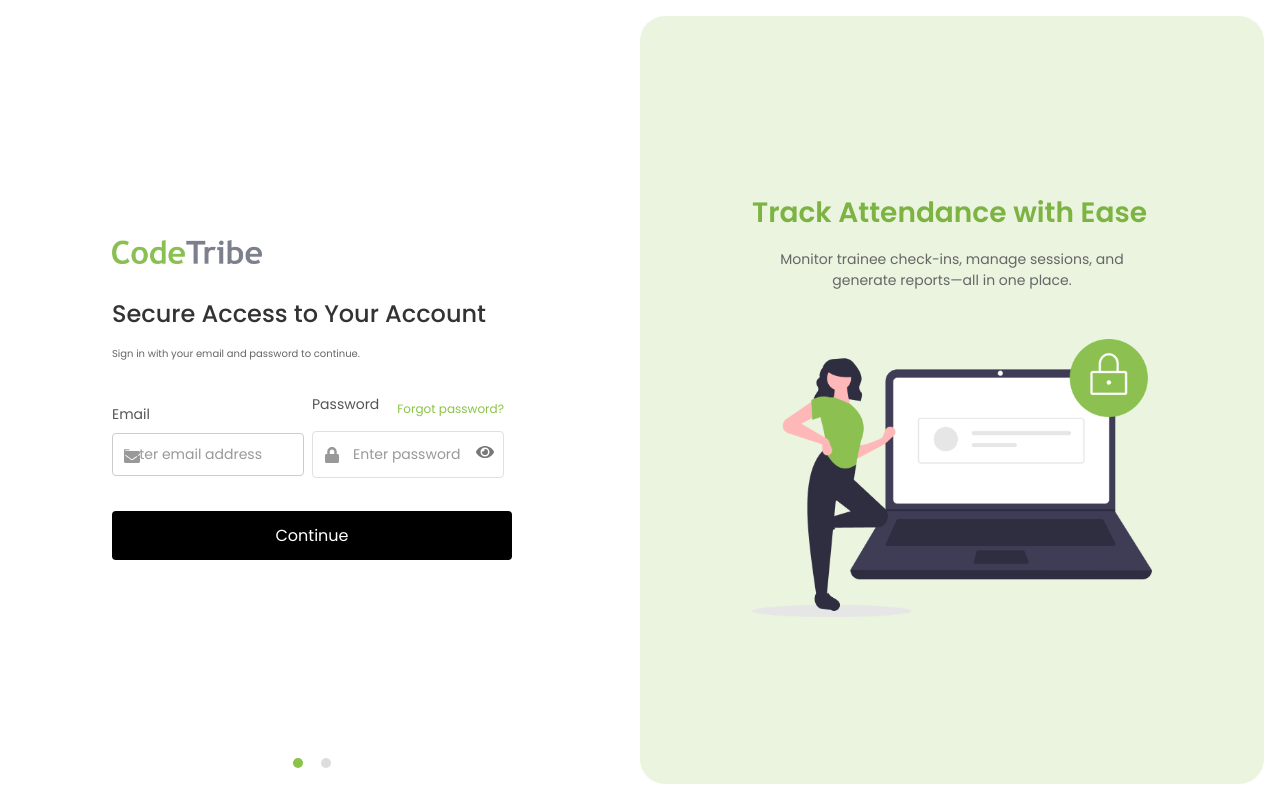
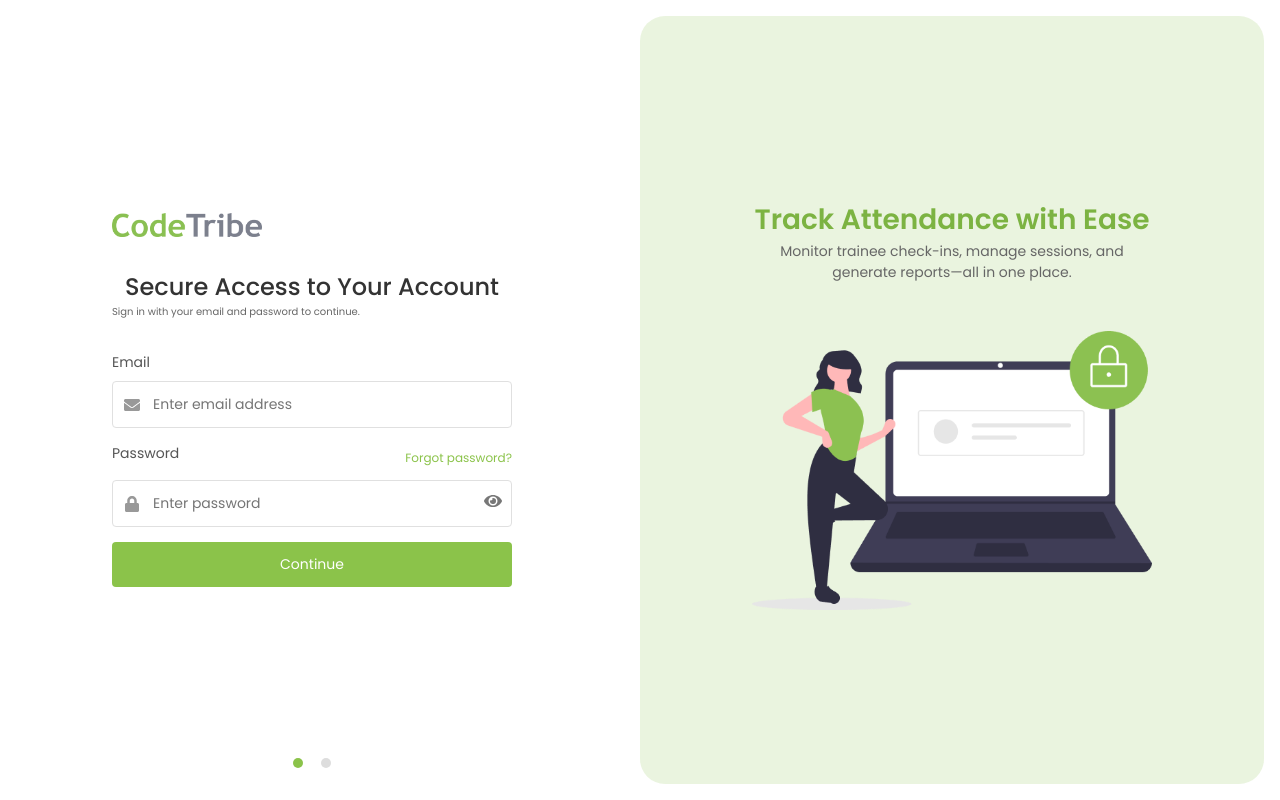
Before and after one commit to Soweto-CodeTribe/TimeManagementSystemAdmin, a React (Vite) app: page /login in a window 1280 px wide. Built offline with nearby package versions, Linux system fonts and the light colour scheme.

Commit message:
adddUserCss updated

```diff
--- a/src/Components/styling/AddUserForm.css
+++ b/src/Components/styling/AddUserForm.css
@@ -10,25 +10,25 @@
   margin: 0 auto; /* Center the form */
 }
 
-h1 {
+.add-user-form-container h1 {
   color: #333;
   margin-bottom: 5px;
   font-size: 24px;
 }
 
-p {
+.add-user-form-container p {
   color: #666;
   margin-top: 0;
   font-size: 14px;
 }
 
-.navigation {
+.add-user-form-container .navigation {
   color: #888;
   font-size: 12px;
   margin-bottom: 20px;
 }
 
-h2 {
+.add-user-form-container h2 {
   color: #333;
   font-size: 18px;
   display: flex;
@@ -36,7 +36,7 @@
   margin-bottom: 15px;
 }
 
-.info-icon {
+.add-user-form-container .info-icon {
   width: 20px;
   height: 20px;
   border: 1px solid #999;
@@ -49,22 +49,22 @@
   font-size: 12px;
 }
 
-.form-group {
+.add-user-form-container .form-group {
   margin-bottom: 15px;
 }
 
-label {
+.add-user-form-container label {
   display: block;
   color: #555;
   font-size: 14px;
   margin-bottom: 5px;
 }
 
-input[type="text"],
-input[type="email"],
-input[type="tel"],
-input[type="number"],
-select {
+.add-user-form-container input[type="text"],
+.add-user-form-container input[type="email"],
+.add-user-form-container input[type="tel"],
+.add-user-form-container input[type="number"],
+.add-user-form-container select {
   width: 100%;
   padding: 10px;
   border: 1px solid #ccc;
@@ -76,13 +76,13 @@
   margin-bottom: 5px;
 }
 
-input::placeholder,
-select {
+.add-user-form-container input::placeholder,
+.add-user-form-container select {
   color: #999;
 }
 
-button[type="submit"],
-button[type="button"] {
+.add-user-form-container button[type="submit"],
+.add-user-form-container button[type="button"] {
   background-color: #000;
   color: white;
   border: none;
@@ -94,44 +94,44 @@
   margin-top: 15px;
 }
 
-button[type="submit"]:disabled,
-button[type="button"]:disabled {
+.add-user-form-container button[type="submit"]:disabled,
+.add-user-form-container button[type="button"]:disabled {
   background-color: #ccc;
   cursor: not-allowed;
 }
 
-.nav-item {
+.add-user-form-container .nav-item {
   color: #555;
   cursor: pointer;
 }
 
-.nav-item.active {
+.add-user-form-container .nav-item.active {
   color: #000; /* Black for active item */
   font-weight: bold;
 }
 
-.nav-item:hover {
+.add-user-form-container .nav-item:hover {
   color: #4CAF50; /* Darker green on hover */
 }
 
-.checkbox-group {
+.add-user-form-container .checkbox-group {
   display: flex;
   align-items: center;
   margin-bottom: 15px;
 }
 
-.checkbox-group input[type="checkbox"] {
+.add-user-form-container .checkbox-group input[type="checkbox"] {
   width: auto;
   margin-right: 10px;
 }
 
-.checkbox-group label {
+.add-user-form-container .checkbox-group label {
   font-size: 12px;
   color: #555;
   flex: 1;
 }
 
-.modal-overlay {
+.add-user-form-container .modal-overlay {
   position: fixed;
   top: 0;
   left: 0;
@@ -144,7 +144,7 @@
   z-index: 1000;
 }
 
-.modal-content {
+.add-user-form-container .modal-content {
   background-color: white;
   padding: 20px;
   border-radius: 8px;
@@ -154,7 +154,7 @@
   text-align: center;
 }
 
-.modal-content button {
+.add-user-form-container .modal-content button {
   background-color: #000;
   color: white;
   border: none;
@@ -164,18 +164,16 @@
   margin-top: 10px;
 }
 
-
-
 /* Responsive Layout */
 @media (min-width: 600px) {
-  .form-group {
+  .add-user-form-container .form-group {
     display: inline-block;
     width: 48%; /* Adjust for spacing */
     margin-right: 2%;
   }
 
   /* Remove margin-right from the last element in a row */
-  .form-group:nth-child(2n) {
+  .add-user-form-container .form-group:nth-child(2n) {
     margin-right: 0;
   }
 }
```
